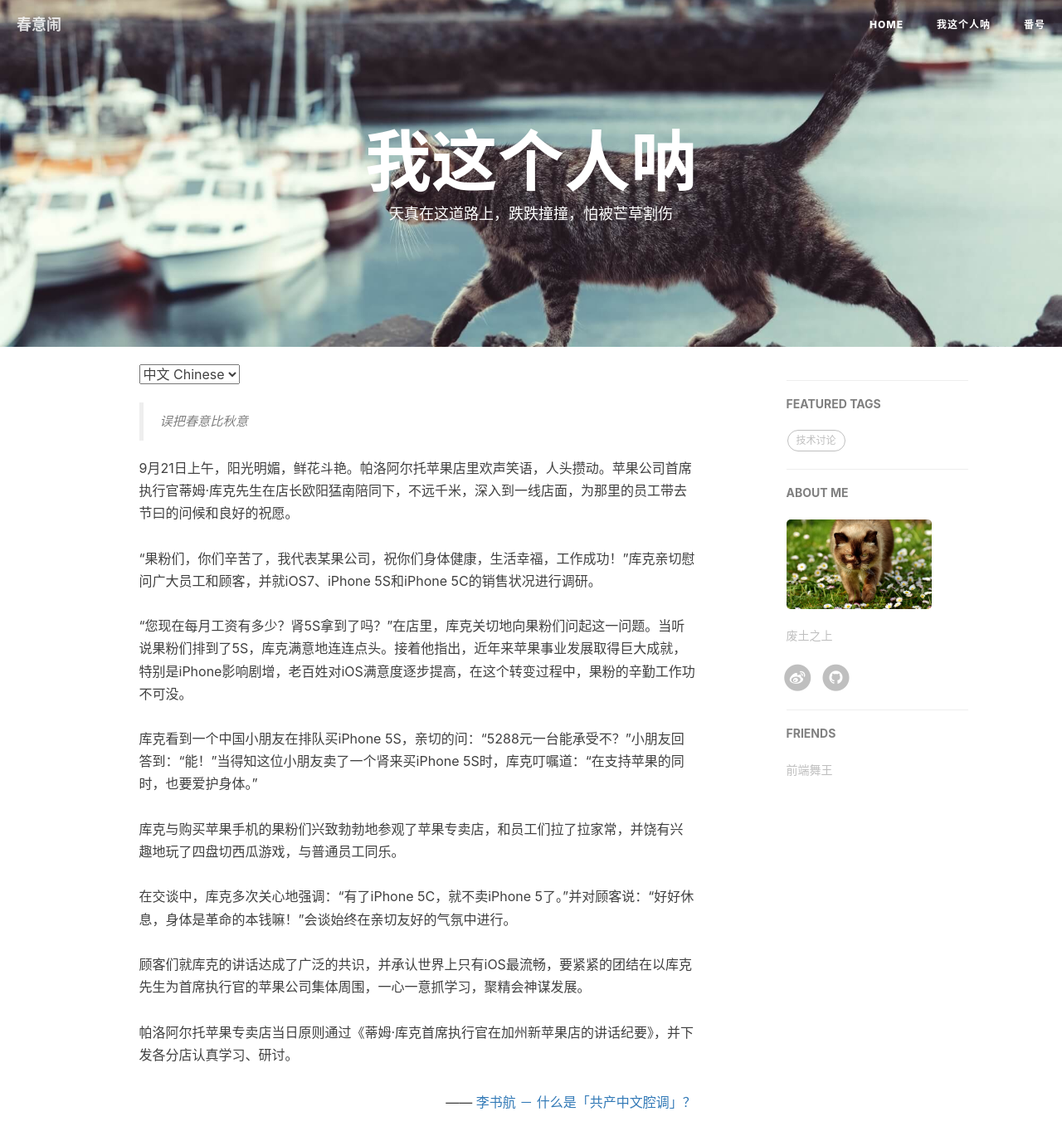
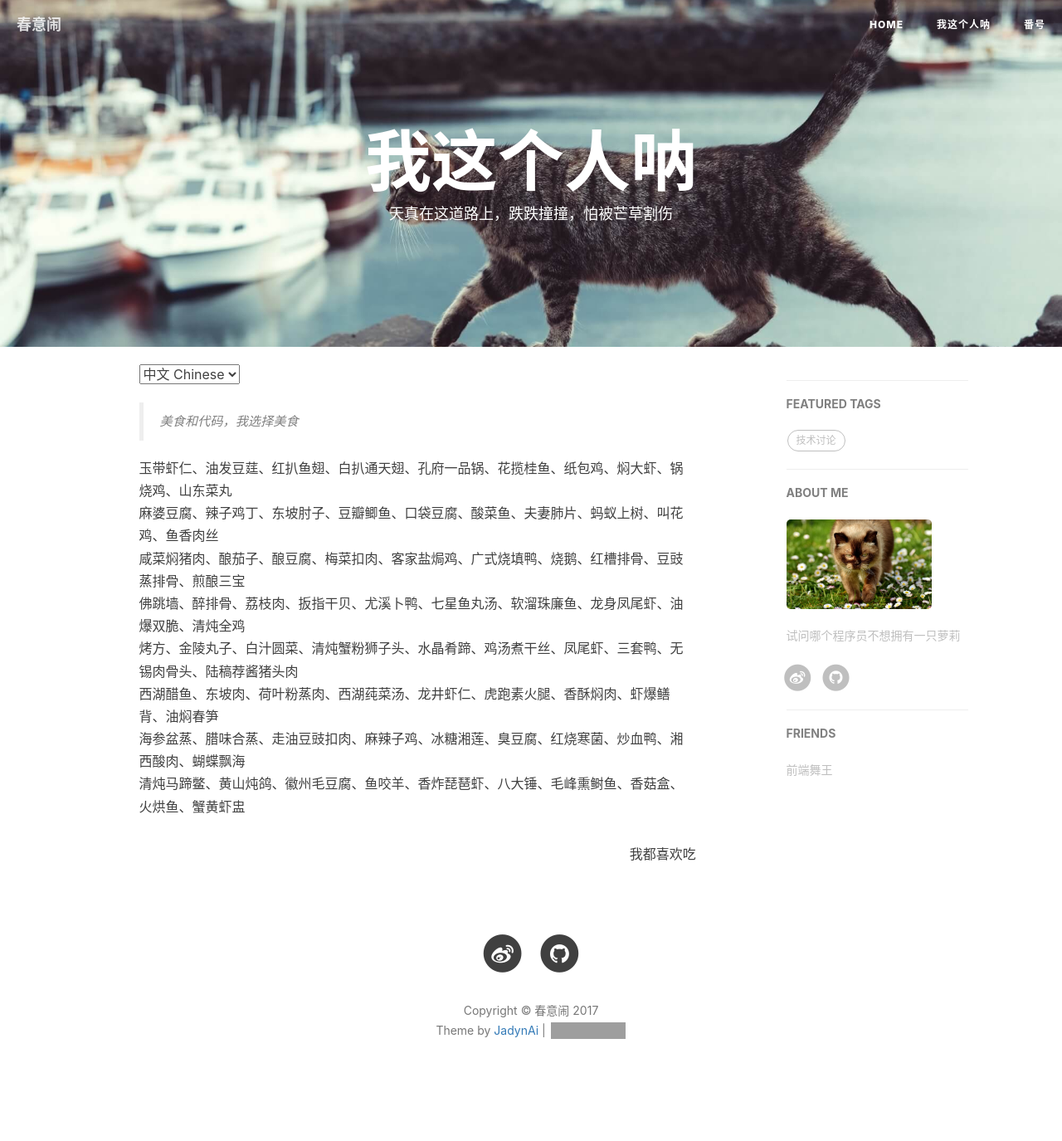
Before and after one commit to JadynAi/oldpage.io, a Jekyll site: the page built from about.html, in a window 1280 px wide and 1400 px high. Shown: the top 1375 px of the window at 83% size. Built offline with Jekyll 4.4.1, drawn with Linux system fonts in a browser that asks for light colours; nearby versions of some CDN libraries; comment, search, counter and statistics services are not loaded; grey boxes are pictures that could not be loaded.

Commit message:
更改自我介绍

```diff
--- a/_config.yml
+++ b/_config.yml
@@ -11,7 +11,7 @@ url: "http://JadynAi.github.io"              # your host, for absolute URL
 
 # SNS settings
 RSS: false
-weibo_username: 一裤鱼
+weibo_username: ailolime
 #zhihu_username:     huxpro
 github_username: JadynAi
 
@@ -63,8 +63,8 @@ ga_domain: ailoli.me
 
 # Sidebar settings
 sidebar: true                           # whether or not using Sidebar.
-sidebar-about-description: "废土之上"
-sidebar-avatar: /img/avatar-hux.jpg      # use absolute URL, seeing it's used in both `/` and `/about/`
+sidebar-about-description: "试问哪个程序员不想拥有一只萝莉"
+sidebar-avatar: /img/ailoli-me.jpg      # use absolute URL, seeing it's used in both `/` and `/about/`
 
 
 
--- a/about.html
+++ b/about.html
@@ -14,13 +14,19 @@ header-img: "img/about-bg.jpg"
 <!-- Chinese Version -->
 <div class="zh post-container">
     <blockquote>
-        误把春意比秋意
+        美食和代码，我选择美食
     </blockquote>
-    9月21日上午，阳光明媚，鲜花斗艳。帕洛阿尔托苹果店里欢声笑语，人头攒动。苹果公司首席执行官蒂姆·库克先生在店长欧阳猛南陪同下，不远千米，深入到一线店面，为那里的员工带去节曰的问候和良好的祝愿。<br><br>“果粉们，你们辛苦了，我代表某果公司，祝你们身体健康，生活幸福，工作成功！”库克亲切慰问广大员工和顾客，并就iOS7、iPhone 5S和iPhone 5C的销售状况进行调研。 <br><br>“您现在每月工资有多少？肾5S拿到了吗？”在店里，库克关切地向果粉们问起这一问题。当听说果粉们排到了5S，库克满意地连连点头。接着他指出，近年来苹果事业发展取得巨大成就，特别是iPhone影响剧增，老百姓对iOS满意度逐步提高，在这个转变过程中，果粉的辛勤工作功不可没。<br><br>库克看到一个中国小朋友在排队买iPhone 5S，亲切的问：“5288元一台能承受不？”小朋友回答到：“能！”当得知这位小朋友卖了一个肾来买iPhone 5S时，库克叮嘱道：“在支持苹果的同时，也要爱护身体。”<br><br>库克与购买苹果手机的果粉们兴致勃勃地参观了苹果专卖店，和员工们拉了拉家常，并饶有兴趣地玩了四盘切西瓜游戏，与普通员工同乐。<br><br>在交谈中，库克多次关心地强调：“有了iPhone 5C，就不卖iPhone 5了。”并对顾客说：“好好休息，身体是革命的本钱嘛！”会谈始终在亲切友好的气氛中进行。<br><br>顾客们就库克的讲话达成了广泛的共识，并承认世界上只有iOS最流畅，要紧紧的团结在以库克先生为首席执行官的苹果公司集体周围，一心一意抓学习，聚精会神谋发展。<br>
-    <br>帕洛阿尔托苹果专卖店当日原则通过《蒂姆·库克首席执行官在加州新苹果店的讲话纪要》，并下发各分店认真学习、研讨。
+    玉带虾仁、油发豆莛、红扒鱼翅、白扒通天翅、孔府一品锅、花揽桂鱼、纸包鸡、焖大虾、锅烧鸡、山东菜丸<br>
+    麻婆豆腐、辣子鸡丁、东坡肘子、豆瓣鲫鱼、口袋豆腐、酸菜鱼、夫妻肺片、蚂蚁上树、叫花鸡、鱼香肉丝<br>
+    咸菜焖猪肉、酿茄子、酿豆腐、梅菜扣肉、客家盐焗鸡、广式烧填鸭、烧鹅、红槽排骨、豆豉蒸排骨、煎酿三宝<br>
+    佛跳墙、醉排骨、荔枝肉、扳指干贝、尤溪卜鸭、七星鱼丸汤、软溜珠廉鱼、龙身凤尾虾、油爆双脆、清炖全鸡<br>
+    烤方、金陵丸子、白汁圆菜、清炖蟹粉狮子头、水晶肴蹄、鸡汤煮干丝、凤尾虾、三套鸭、无锡肉骨头、陆稿荐酱猪头肉<br>
+    西湖醋鱼、东坡肉、荷叶粉蒸肉、西湖莼菜汤、龙井虾仁、虎跑素火腿、香酥焖肉、虾爆鳝背、油焖春笋<br>
+    海参盆蒸、腊味合蒸、走油豆豉扣肉、麻辣子鸡、冰糖湘莲、臭豆腐、红烧寒菌、炒血鸭、湘西酸肉、蝴蝶飘海<br>
+    清炖马蹄鳖、黄山炖鸽、徽州毛豆腐、鱼咬羊、香炸琵琶虾、八大锤、毛峰熏鲥鱼、香菇盒、火烘鱼、蟹黄虾盅<br>
 
     <p style="text-align:right;">
-        —— <a href="http://www.zhihu.com/question/19687065">李书航 － 什么是「共产中文腔调」？ </a>
+        我都喜欢吃
     </p>
 
 </div>
@@ -28,19 +34,15 @@ header-img: "img/about-bg.jpg"
 <!-- English Version -->
 <div class="en post-container">
     <blockquote>
-        Designer or Engineer, things in between.
+        你想看什么？英文？不存在的……
     </blockquote>
 
     <p>
-        Your work is going to fill a large part of your life, and the only way to be truly satisfied is to do what you believe is great work. And the only way to do great work is to love what you do. If you haven’t found it yet, keep looking. Don’t settle. As with all matters of the heart, you’ll know when you find it.
-    </p>
-
-    <p>
-    If you want to live your life in a creative way, as an artist, you have to not look back too much. You have to be willing to take whatever you’ve done and whoever you were and throw them away.
+        chi de ,chi de
     </p>
 
     <p style="text-align:right;">
-    -- Steve Jobs
+       taste good
     </p>
 
 </div>
```
Also changed, not shown: img/ailoli-me.jpg (renamed from img/avatar-hux.jpg), 9 other files.
